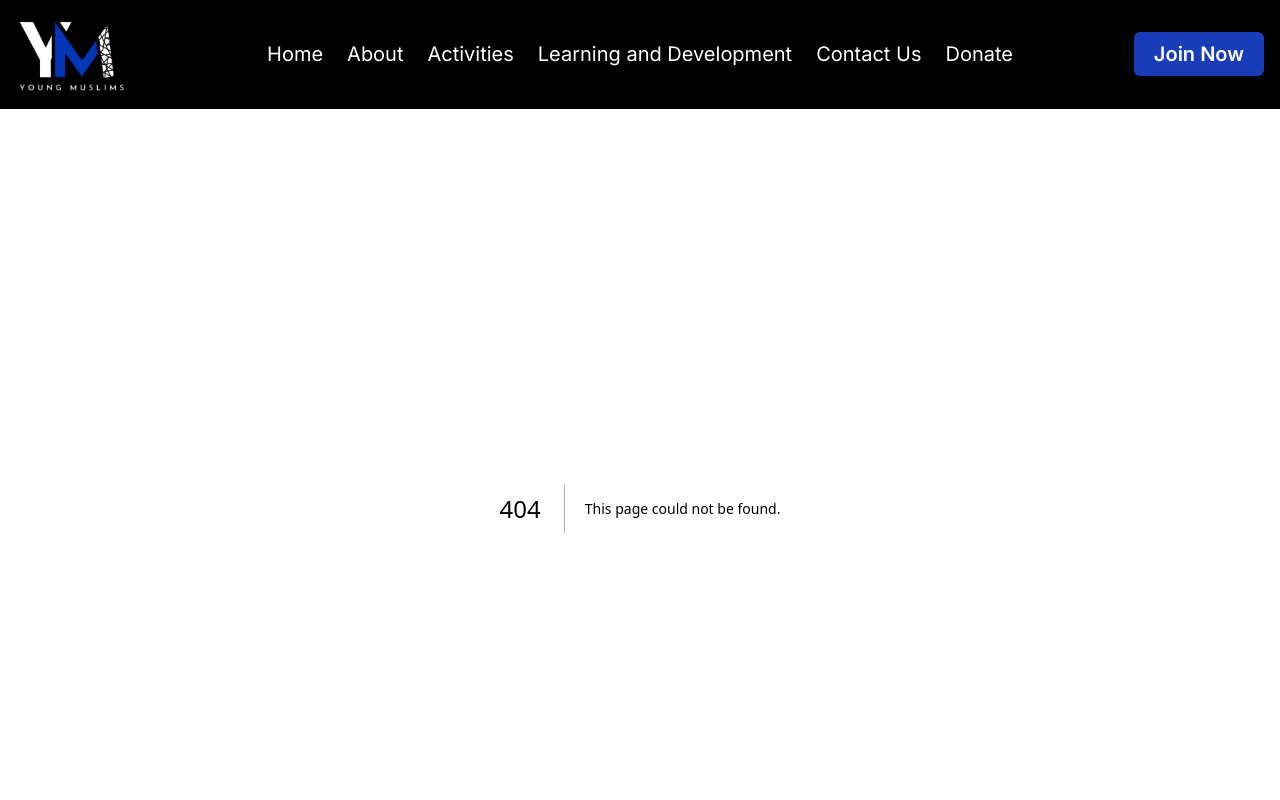
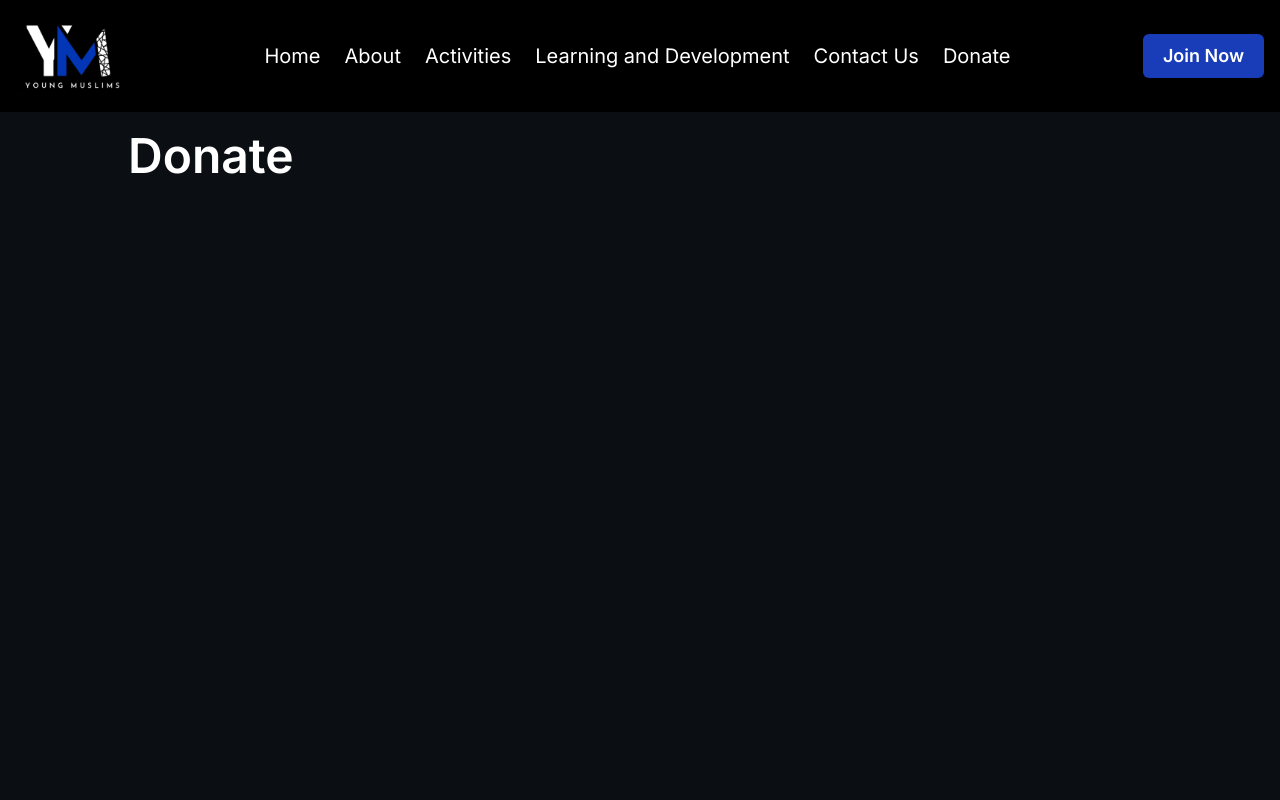
Before and after one commit to Mz2neat/ym_website, a Next.js app: page /donate in a window 1280 px wide. Before the commit this address had no page. Shown: the top 800 px of the page. Built offline with nearby package versions, Linux system fonts and the light colour scheme.

Commit message:
Added Pages

```diff
--- a/app/contact/page.tsx
+++ b/app/contact/page.tsx
@@ -1,6 +1,6 @@
 "use client";
 
-// Activies/contact/page.tsx
+//contact/page.tsx
 
 export default function contact(){
   return (
--- /dev/null
+++ b/app/donate/page.tsx
@@ -0,0 +1,11 @@
+"use client";
+
+//donate/page.tsx
+
+export default function donate(){
+  return (
+    <main>
+              <h1 className="text-white ml-32 min-h-screen mt-5 text-5xl max-w-5xl font-semibold font-Josefin">Donate</h1>
+    </main>
+  );
+}
--- a/app/findYourNeighbourNet/page.tsx
+++ b/app/findYourNeighbourNet/page.tsx
@@ -1,11 +1,11 @@
 "use client";
 
-// Activies/findYourNeighbourNet/page.tsx
+//findYourNeighbourNet/page.tsx
 
 export default function findYourNeighbourNet(){
   return (
     <main>
-              <h1 className="text-white ml-32 min-h-screen mt-5 text-5xl max-w-5xl font-semibold font-Josefin">Find Your NeighbourNet</h1>
+      <h1 className="text-white ml-32 min-h-screen mt-5 text-5xl max-w-5xl font-semibold font-Josefin">Find Your NeighbourNet</h1>
     </main>
   );
 }
--- a/app/halaqahs/page.tsx
+++ b/app/halaqahs/page.tsx
@@ -1,6 +1,6 @@
 "use client";
 
-// Activies/halaqahs/page.tsx
+// halaqahs/page.tsx
 
 export default function halaqahs(){
   return (
--- /dev/null
+++ b/app/learningAndDevelopment/page.tsx
@@ -0,0 +1,11 @@
+"use client";
+
+// learningAndDevelopment/page.tsx
+
+export default function learningAndDevelopment(){
+  return (
+    <main>
+      <h1 className="text-white ml-32 min-h-screen mt-5 text-5xl max-w-5xl font-semibold font-Josefin">Learning And Development</h1>
+    </main>
+  );
+}
--- a/app/ourReach/page.tsx
+++ b/app/ourReach/page.tsx
@@ -1,6 +1,6 @@
 "use client";
 
-// Activies/ourReach/page.tsx
+// ourReach/page.tsx
 
 export default function ourReach(){
   return (
--- a/components/Navbar.tsx
+++ b/components/Navbar.tsx
@@ -6,19 +6,23 @@ import { useState } from 'react';
 import Image from "next/image";
 
 export default function Navbar(){
+    const [isMobileMenuOpen, setIsMobileMenuOpen] = useState(false);
+
     return(
-        <nav className="flex items-center justify-between p-4 bg-black text-xs md:text-lg lg:text-xl text-white">
-            <div className="flex-1">
+        <nav className="flex items-center justify-between p-4 bg-black text-xs md:text-sm lg:text-lg xl:text-xl text-white">
+
+            <div className="">
                 <Link href="/">
                 <Image
-                src="/images/YMLogoTransparentCrop.png"
+                src="/images/YMLogo.png"
                 alt="YM Logo"
-                width={110}
+                width={60}
                 height={50}
+                className="lg:w-29 lg:h-20"
                 />
                 </Link>
                 </div>
-            <ul className="flex gap-6 flex-wrap">
+            <ul className="hidden lg:flex gap-6 flex-wrap">
                 <Link className="hover:text-[#2683EB]" href="/">
                 <li>Home</li>
                 </Link>
@@ -45,7 +49,7 @@ export default function Navbar(){
                     </div>
                 </div>
 
-                <Link className="hover:text-[#2683EB]" href="/leaninganddevelopment">
+                <Link className="hover:text-[#2683EB]" href="/learningAndDevelopment">
                 <li>Learning and Development</li>
                 </Link>
 
@@ -71,13 +75,69 @@ export default function Navbar(){
                 </Link>
 
             </ul>
+
+        <div className="flex justify-end gap-4 md:gap-8">
+             {/*Mobile Menu*/}
+            <div className="flex justify-end lg:hidden relative z-50">
+                <button onClick={() => setIsMobileMenuOpen(!isMobileMenuOpen)} className="text-white">
+                    Menu
+                </button>
+            </div>
+
             <div className="flex-1 flex justify-end">
                 <Link href="join">
-                <button className="bg-blue-800 text-white px-5 py-2 rounded-md font-semibold hover:bg-white hover:text-black transition-all duration-300 hover:-translate-y-1 hover:shadow-[0_0_40px_rgba(38,131,235,1)]">
+                <button className="bg-blue-800 text-xs lg:text-lg md:text-sm text-white px-5 py-2 rounded-md font-semibold hover:bg-white hover:text-black transition-all duration-300 hover:-translate-y-1 hover:shadow-[0_0_40px_rgba(38,131,235,1)]">
                     Join Now
                 </button>
                 </Link>
             </div>
+        </div>
+
+        {isMobileMenuOpen && (
+
+        <div className="relative absolute top-full left-0 w-full bg-[#0B0F14] flex flex-col p-6 lg:hidden">
+
+            <Link href="/" onClick={() => setIsMobileMenuOpen(false)}>
+            Home
+            </Link>
+
+            <Link href="/about" onClick={() => setIsMobileMenuOpen(false)}>
+            About
+            </Link>
+
+            <Link href="/activities" onClick={() => setIsMobileMenuOpen(false)}>
+            Activities
+            </Link>
+
+            <Link href="/ourReach" onClick={() => setIsMobileMenuOpen(false)}>
+            Our Reach
+            </Link>
+
+            <Link href="/halaqahs" onClick={() => setIsMobileMenuOpen(false)}>
+            Halaqahs
+            </Link>
+
+            <Link href="/learningAndDevelopment" onClick={() => setIsMobileMenuOpen(false)}>
+            Learning and Development
+            </Link>
+
+            <Link href="/contact" onClick={() => setIsMobileMenuOpen(false)}>
+            Contact Us
+            </Link>
+
+            <Link href="/findYourNeighbourNet" onClick={() => setIsMobileMenuOpen(false)}>
+            Find your NeighbourNet
+            </Link>
+
+            <Link href="/donate" onClick={() => setIsMobileMenuOpen(false)}>
+            Donate
+            </Link>
+
+
+        </div>
+        )}
+
+
         </nav>
     );
 }
```
